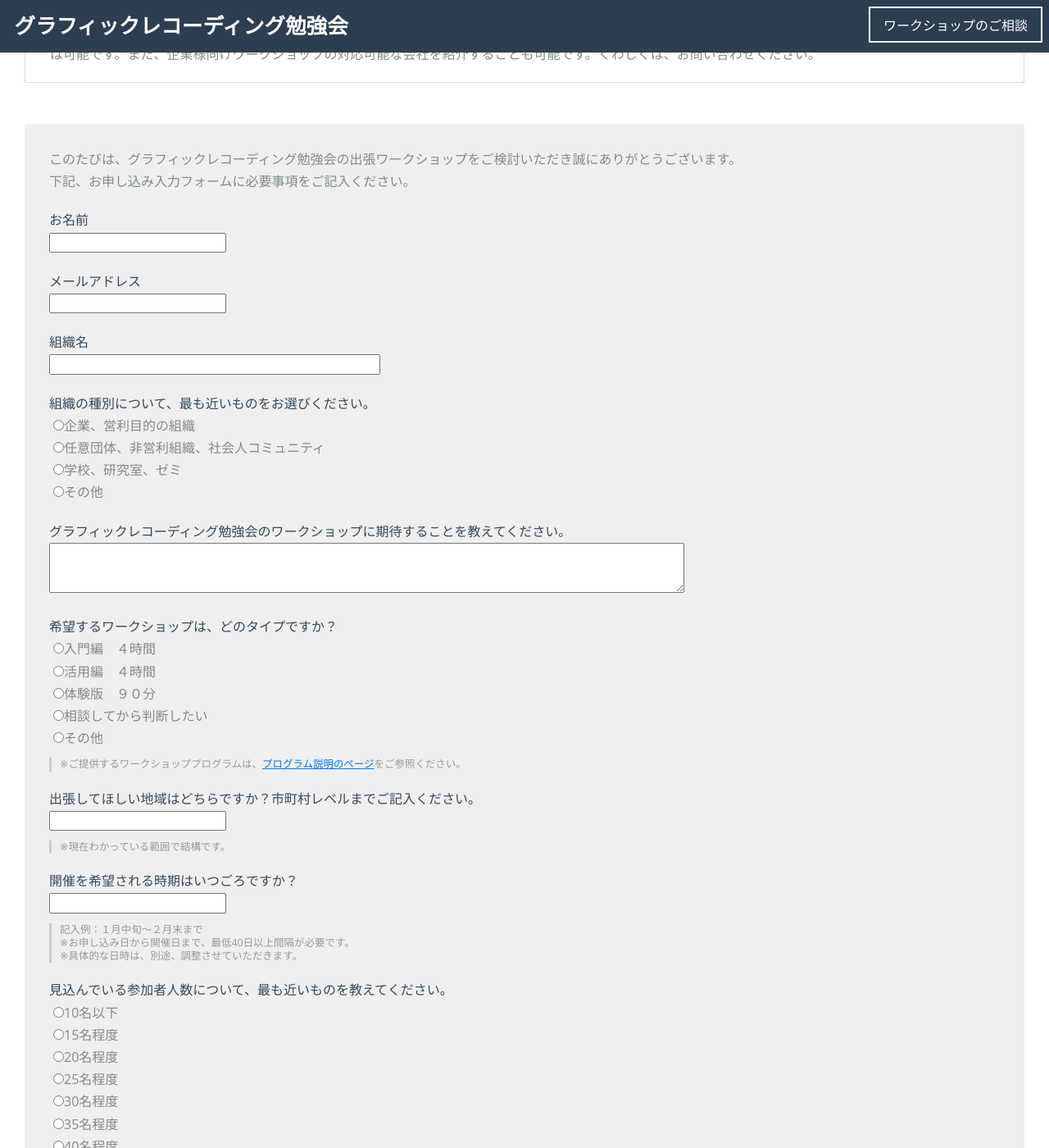
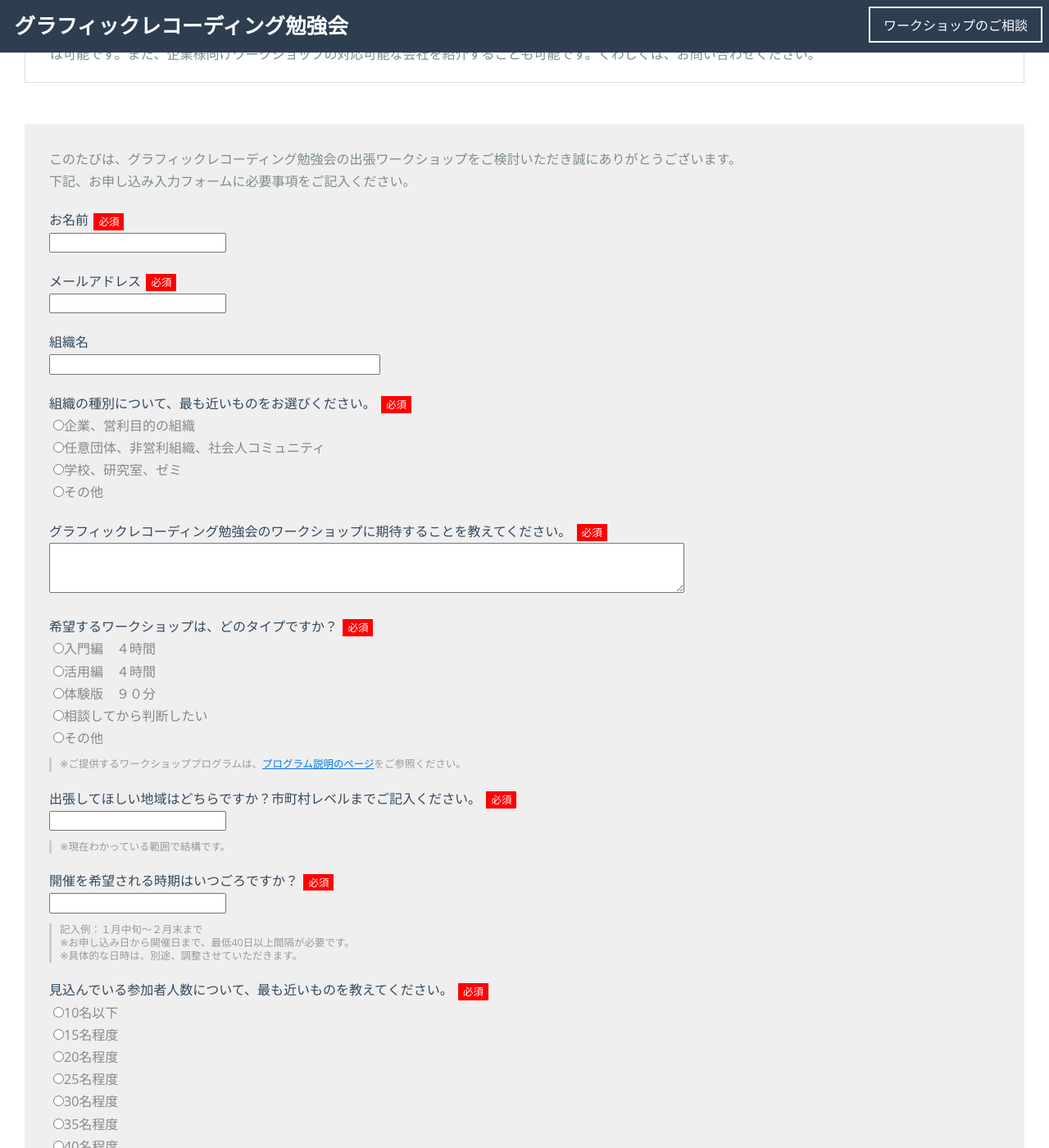
Before and after one commit to beijaflor/graben-site, a Jekyll site: the page built from offer.html, in a window 1280 px wide and 1400 px high, scrolled down 1506 px. Shown: the whole window at 82% size. Built offline with Jekyll 4.4.1, drawn with Linux system fonts in a browser that asks for light colours; nearby versions of some CDN libraries.

Commit message:
add require notification to form item

```diff
--- a/_sass/_05.compornents.scss
+++ b/_sass/_05.compornents.scss
@@ -358,6 +358,18 @@
         > .label {
             display: block;
             color: #34495e;
+
+            &._isRequire:after {
+                content: "必須";
+                display: inline-block;
+                background: red;
+                color: white;
+                font-size: $fs-small;
+                line-height: 1.2;
+                padding: 4px 6px 2px;
+                vertical-align: middle;
+                margin-left: 0.4rem;
+            }
         }
         > .option {
             display: block;
```
